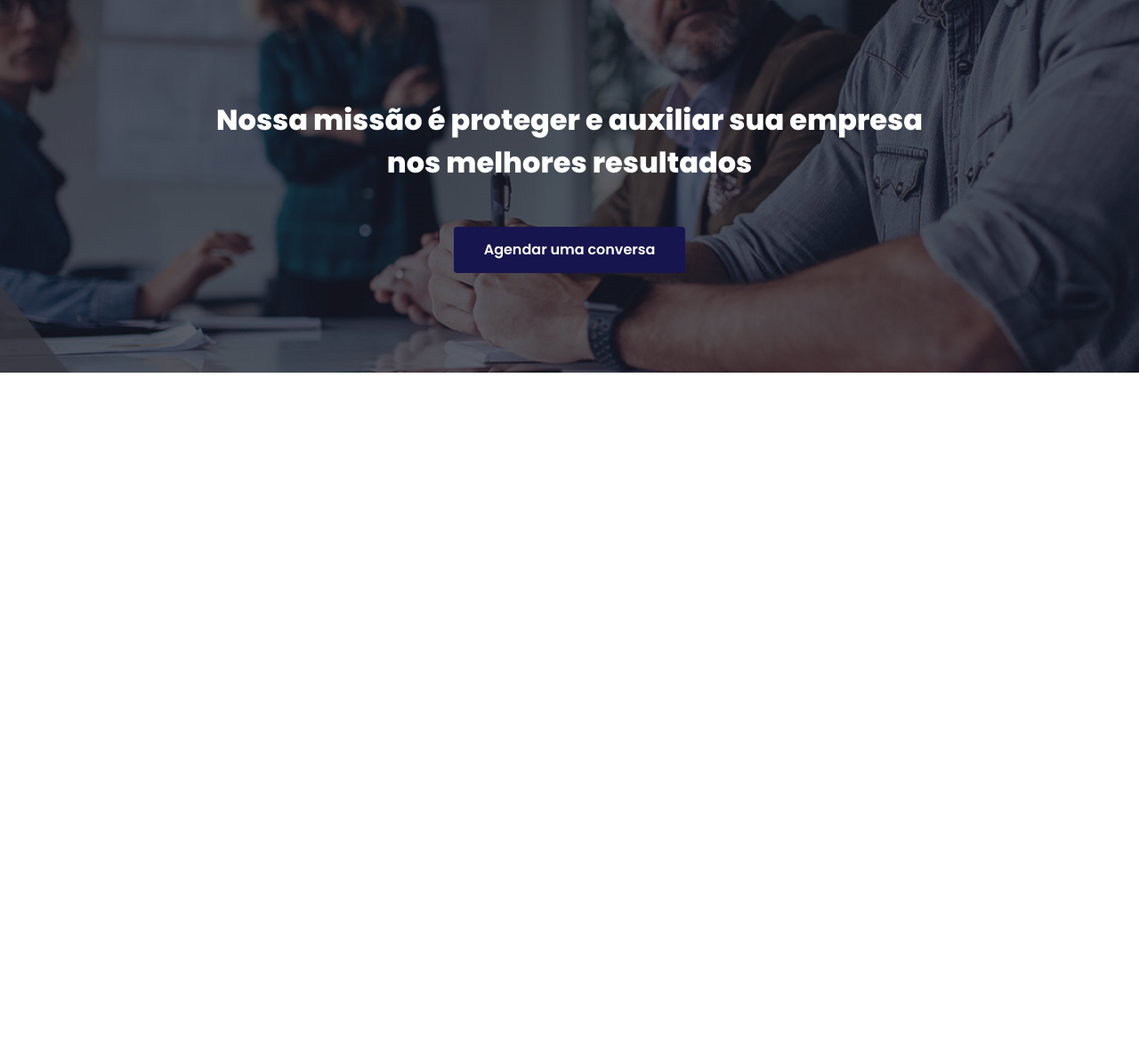
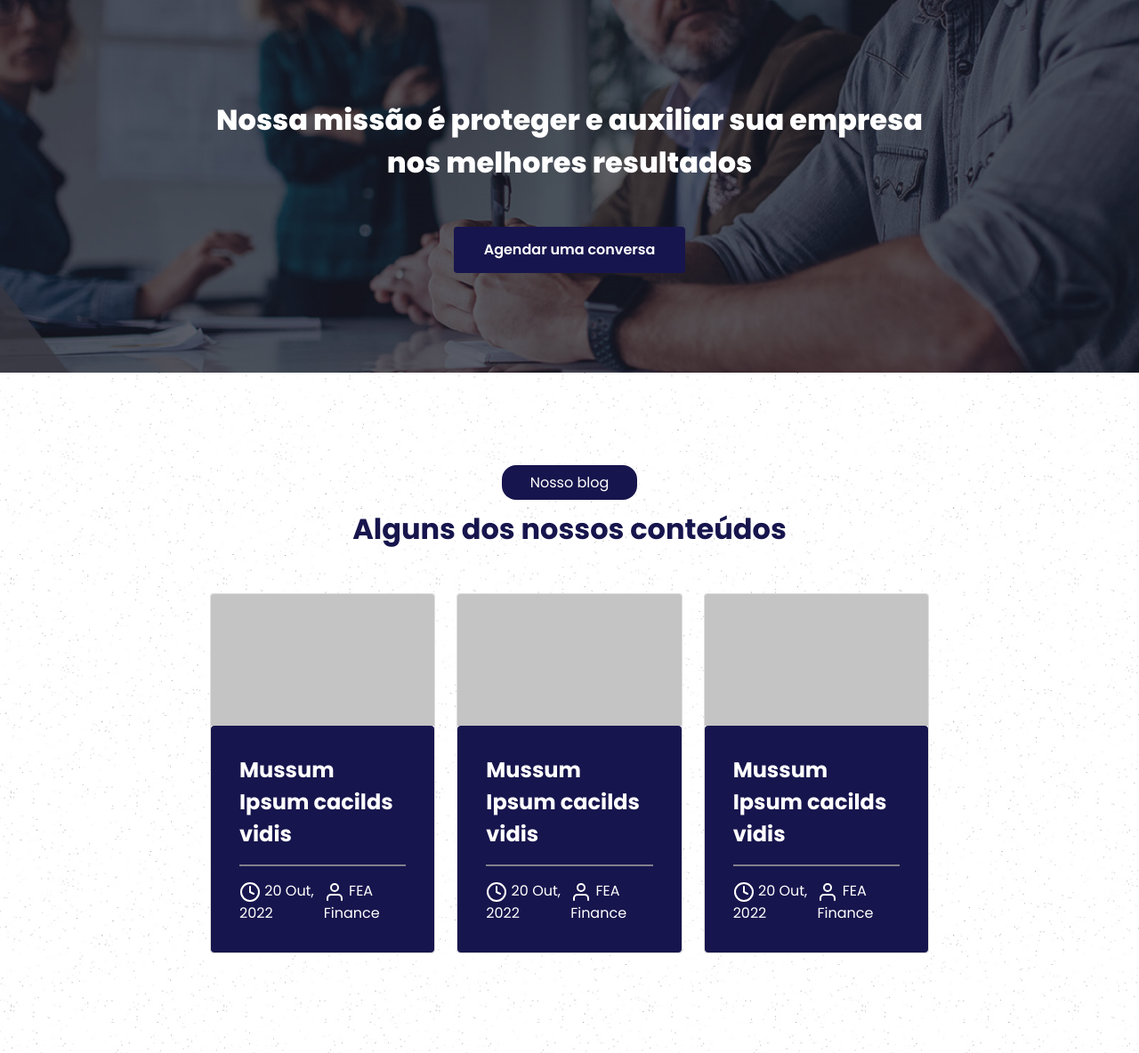
Before and after one commit to prmacedo/FEA, a PHP site: page / in a window 1280 px wide; the page is wider, and only the part inside the window is pictured. Shown: the part 2958-4142 px from the top of that part at 89% size. Before the commit the page ends 3377 px from the top of that part, so only its background shows below. Run offline with PHP 8.4, Linux system fonts and the light colour scheme.

Commit message:
add initial blog section

```diff
--- a/css/index.css
+++ b/css/index.css
@@ -187,6 +187,7 @@
   margin-bottom: 1rem;
 }
 
+/* Banner 2 */
 #banner-2 {
   background-image: url('../assets/img/banner-2.png');
   background-repeat: no-repeat;
@@ -202,6 +203,53 @@
   font-size: 2rem;
   max-width: 38ch;
 }
+
+/* Blog */
+#blog {
+  background-image: url('../assets/img/texture.png');
+  background-size: cover;
+
+  height: 100%;
+  padding: 7rem 14rem;
+}
+
+#blog .title {
+  padding-left: 2rem;
+  padding-right: 2rem;
+}
+
+#blog .card:hover .content-1 {
+  display: none;
+}
+
+#blog .card-body {
+  background-color: var(--primary-blue);
+  border-radius: 0.25rem;
+  padding: 2rem;
+}
+
+#blog .card-body p {
+  color: var(--text-white);
+  font-weight: 700;
+  font-size: 1.5rem;
+}
+
+#blog .card-body span {
+  color: var(--text-white);
+}
+
+#blog .card-body .my-card-footer {
+  border-top: 2px solid var(--text-secondary);
+  padding-top: 1rem;
+
+  display: flex;
+  justify-content: space-around;
+}
+
+#blog .card-body svg {
+  stroke: var(--text-white);
+}
+
 /* Responsivo */
 @media (max-width: 992px) {
   #banner {
--- a/index.php
+++ b/index.php
@@ -117,7 +117,7 @@
 
     <div id="why-us">
       <div class="my-container container">
-        <div>
+        <div class="left-side">
           <img src="./assets/img/why-us.png" alt="Por que nos escolher">
         </div>
 
@@ -149,9 +149,84 @@
       </div>
     </div>
 
+    <div id="blog">
+      <div class="container">
+        <div class="text-center">
+          <span class="title">Nosso blog</span>
+        </div>
+
+        <h2 class="text-center mt-3 mb-5">Alguns dos nossos conteúdos</h2>
+
+        <div class="row">
+          <div class="col-12 col-md-6 col-lg-4">
+            <div class="card">
+              <img src="./assets/img/blog-img.png" class="card-img-top" alt="Imagem do Blog">
+              <div class="card-body">
+                <p class="card-text">Mussum Ipsum cacilds vidis</p>
+                <div class="my-card-footer">
+                  <div>
+                    <i data-feather="clock"></i>
+                    <span>20 Out, 2022</span>
+                  </div>
+                  <div>
+                    <i data-feather="user"></i>
+                    <span>FEA Finance</span>
+                  </div>
+                </div>
+              </div>
+            </div>
+          </div>
+
+          <div class="col-12 col-md-6 col-lg-4">
+            <div class="card">
+              <img src="./assets/img/blog-img.png" class="card-img-top" alt="Imagem do Blog">
+              <div class="card-body">
+                <p class="card-text">Mussum Ipsum cacilds vidis</p>
+                <div class="my-card-footer">
+                  <div>
+                    <i data-feather="clock"></i>
+                    <span>20 Out, 2022</span>
+                  </div>
+                  <div>
+                    <i data-feather="user"></i>
+                    <span>FEA Finance</span>
+                  </div>
+                </div>
+              </div>
+            </div>
+          </div>
+
+          <div class="col-12 col-md-6 col-lg-4">
+            <div class="card">
+              <img src="./assets/img/blog-img.png" class="card-img-top" alt="Imagem do Blog">
+              <div class="card-body">
+                <p class="card-text">Mussum Ipsum cacilds vidis</p>
+                <div class="my-card-footer">
+                  <div>
+                    <i data-feather="clock"></i>
+                    <span>20 Out, 2022</span>
+                  </div>
+                  <div>
+                    <i data-feather="user"></i>
+                    <span>FEA Finance</span>
+                  </div>
+                </div>
+              </div>
+
+              <div></div>
+            </div>
+          </div>
+        </div>
+      </div>
+    </div>
+
   </main>
 
   <script src="https://cdn.jsdelivr.net/npm/bootstrap@5.1.3/dist/js/bootstrap.bundle.min.js" integrity="sha384-ka7Sk0Gln4gmtz2MlQnikT1wXgYsOg+OMhuP+IlRH9sENBO0LRn5q+8nbTov4+1p" crossorigin="anonymous"></script>
+  <script src="https://cdn.jsdelivr.net/npm/feather-icons/dist/feather.min.js"></script>
+  <script>
+    feather.replace()
+  </script>
   <script src="./js/scripts.js"></script>
 </body>
 </html>
```
Also changed, not shown: assets/img/blog-img.png (added), assets/img/footer.png (added), assets/img/texture.png (renamed from assets/img/Fundo branco com bolinhas.png).
